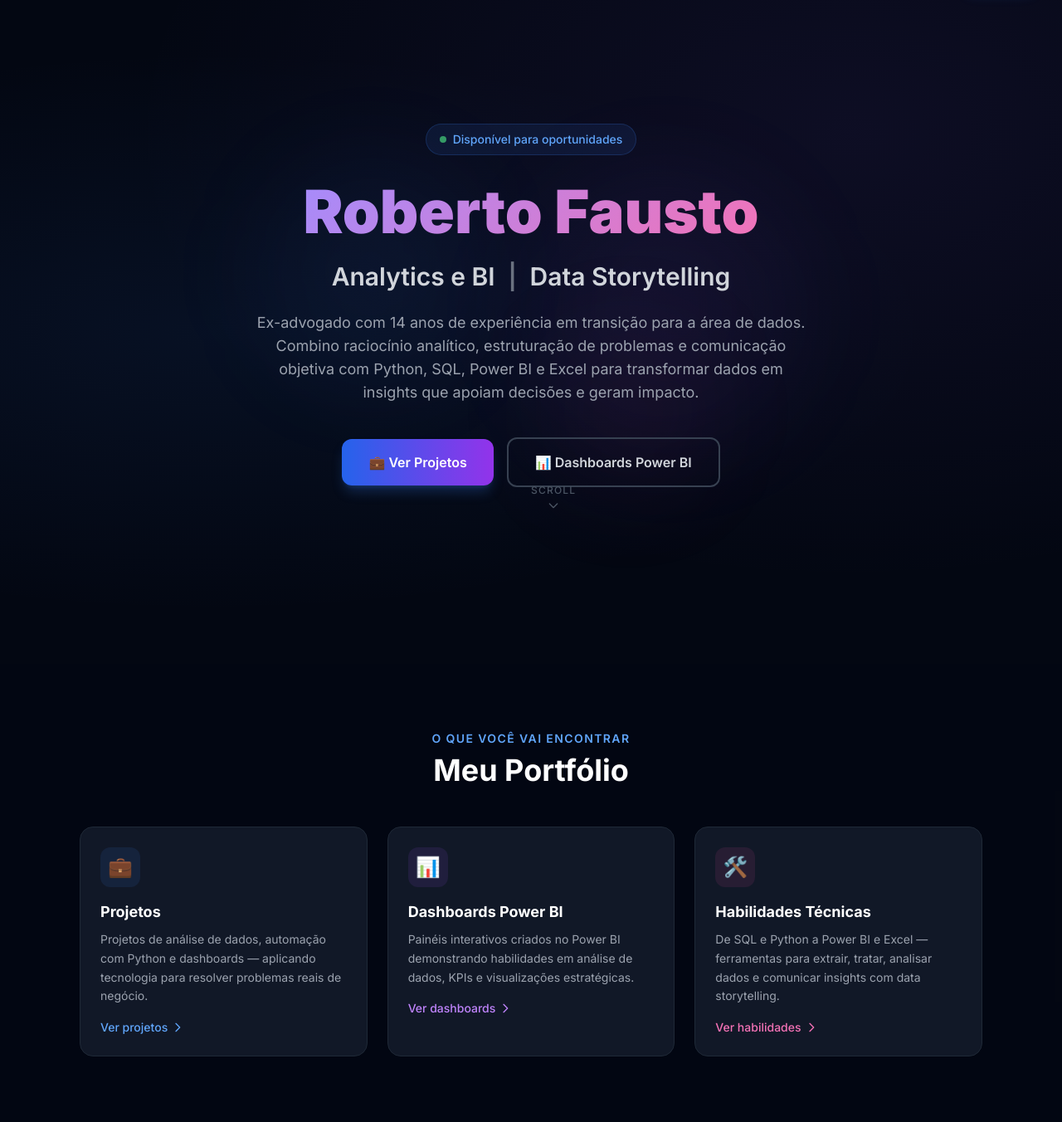
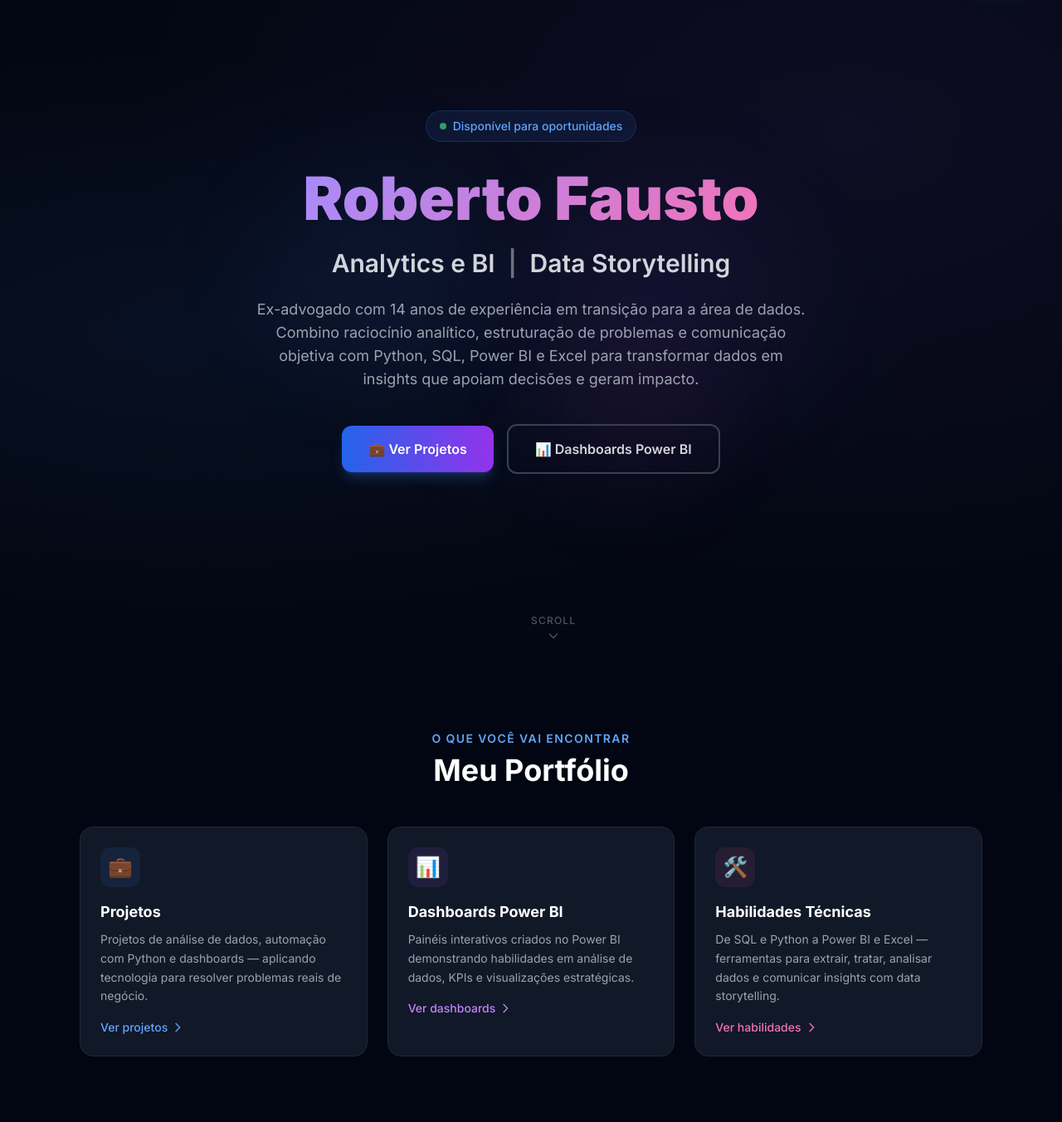
Before and after one commit to Beto2024/robertofausto.com.br, a Flask app: page / in a window 1280 px wide. Shown: the part 64-1416 px from the top of the page at 83% size. Run offline with Flask 3, Linux system fonts and the light colour scheme; some libraries are stand-ins or nearby versions.

Commit message:
fix: aumentar distância do scroll indicator em relação aos botões CTA

```diff
--- a/templates/index.html
+++ b/templates/index.html
@@ -16,7 +16,7 @@
         <div class="absolute top-1/2 right-1/3 w-48 h-48 bg-pink-500/5 rounded-full blur-3xl"></div>
     </div>
 
-    <div class="max-w-4xl mx-auto px-4 sm:px-6 lg:px-8 text-center relative z-10">
+    <div class="max-w-4xl mx-auto px-4 sm:px-6 lg:px-8 text-center relative z-10 pb-24">
 
         <!-- Badge de boas-vindas -->
         <div class="inline-flex items-center space-x-2 bg-blue-500/10 border border-blue-500/20 text-blue-400 text-sm font-medium px-4 py-2 rounded-full mb-8 fade-in-up">
@@ -44,7 +44,7 @@
         </p>
 
         <!-- Botões CTA -->
-        <div class="flex flex-col sm:flex-row items-center justify-center gap-4 mb-16 fade-in-up" data-delay="400">
+        <div class="flex flex-col sm:flex-row items-center justify-center gap-4 fade-in-up" data-delay="400">
             <a href="/projetos"
                class="w-full sm:w-auto px-8 py-4 bg-gradient-to-r from-blue-600 to-purple-600 hover:from-blue-500 hover:to-purple-500 text-white font-semibold rounded-xl transition-all duration-300 shadow-lg shadow-blue-500/25 hover:shadow-blue-500/40 hover:-translate-y-1 text-center">
                 💼 Ver Projetos
@@ -55,8 +55,10 @@
             </a>
         </div>
 
-        <!-- Scroll indicator -->
-        <div class="absolute bottom-8 left-1/2 -translate-x-1/2 fade-in-up" data-delay="600">
+    </div>
+
+    <!-- Scroll indicator (fora do container de conteúdo, fixo no fundo da seção) -->
+    <div class="absolute bottom-6 left-1/2 -translate-x-1/2 fade-in-up" data-delay="600">
         <div class="flex flex-col items-center space-y-1 text-gray-600">
             <span class="text-xs font-medium tracking-widest uppercase">Scroll</span>
             <svg class="w-4 h-4 animate-bounce" fill="none" viewBox="0 0 24 24" stroke="currentColor">
@@ -65,7 +67,6 @@
         </div>
     </div>
 
-    </div>
 </section>
 
 <!-- ============================================================
```
Lines whose indentation alone changed are shown as unchanged.
